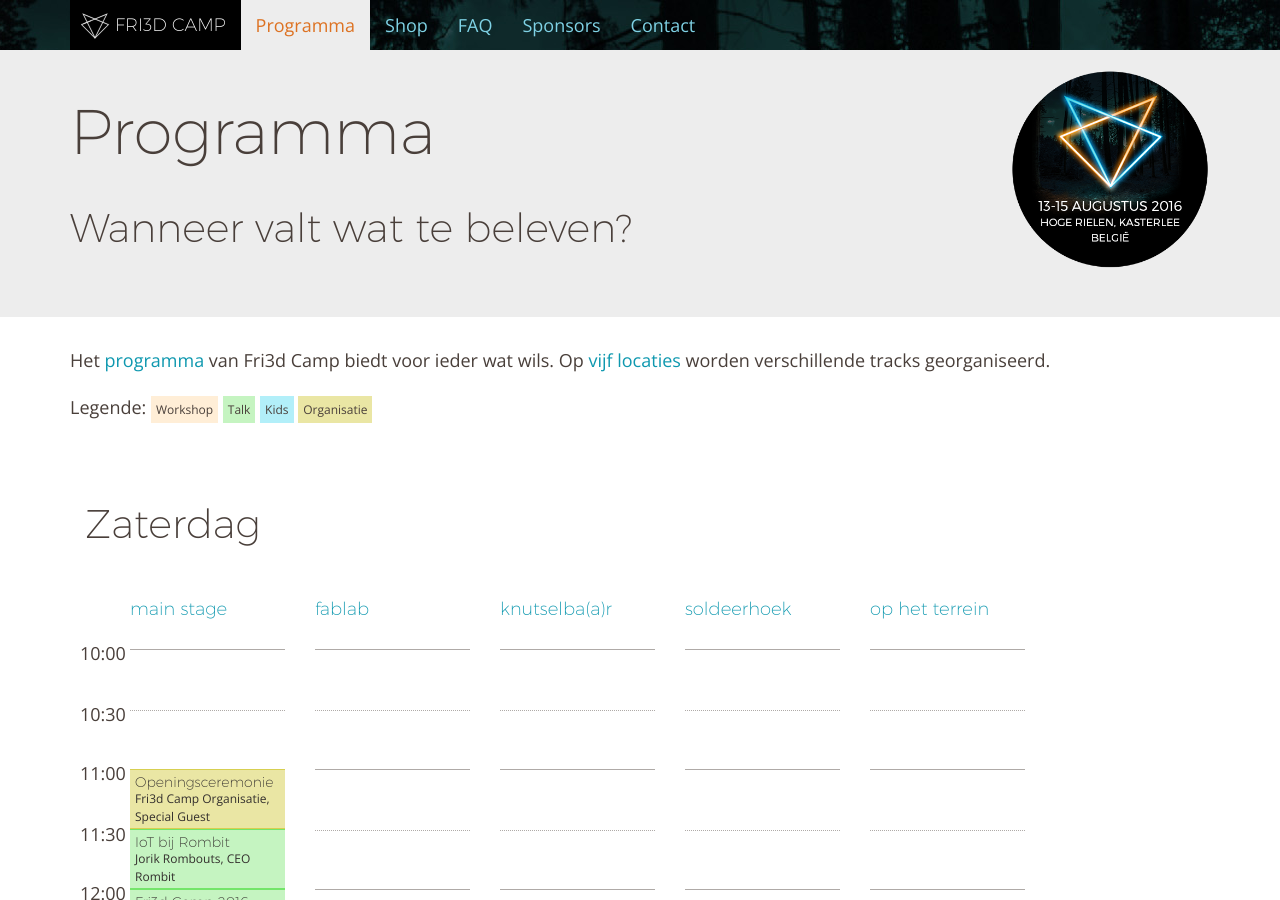
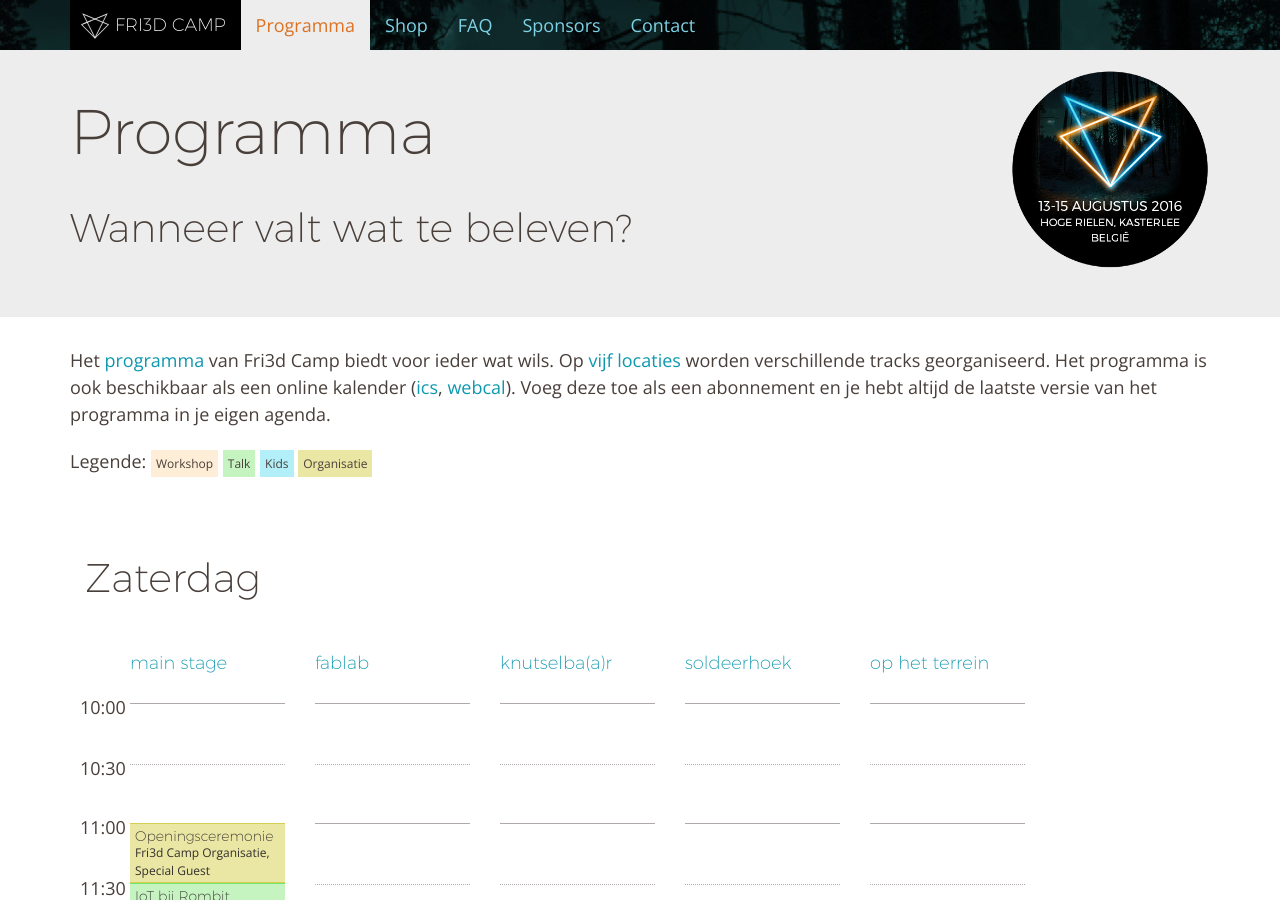
Before and after one commit to Fri3dCamp/fri3dweb2016, a Jekyll site: the page built from programma/tijdsindeling.html, in a window 1280 px wide and 900 px high. Built offline with Jekyll 4.4.1, drawn with Linux system fonts in a browser that asks for light colours; nearby versions of some CDN libraries.

Commit message:
Added webCal link

```diff
--- a/programma/tijdsindeling.html
+++ b/programma/tijdsindeling.html
@@ -6,6 +6,12 @@
 
 Het <a href=".">programma</a> van Fri3d Camp biedt voor ieder wat wils. Op <a
 href="locaties">vijf locaties</a> worden verschillende tracks georganiseerd.
+
+Het programma is ook beschikbaar als een online kalender (<a
+href="programma.ics">ics</a>, <a href="webcal://fri3d.be/programma/programma.ics">webcal</a>). Voeg
+deze toe als een abonnement en je hebt altijd de laatste versie van het
+programma in je eigen agenda.
+
 
 <div class="legend">
   Legende:
```
Also changed, not shown: programma/index.md (+1 -1 lines).
